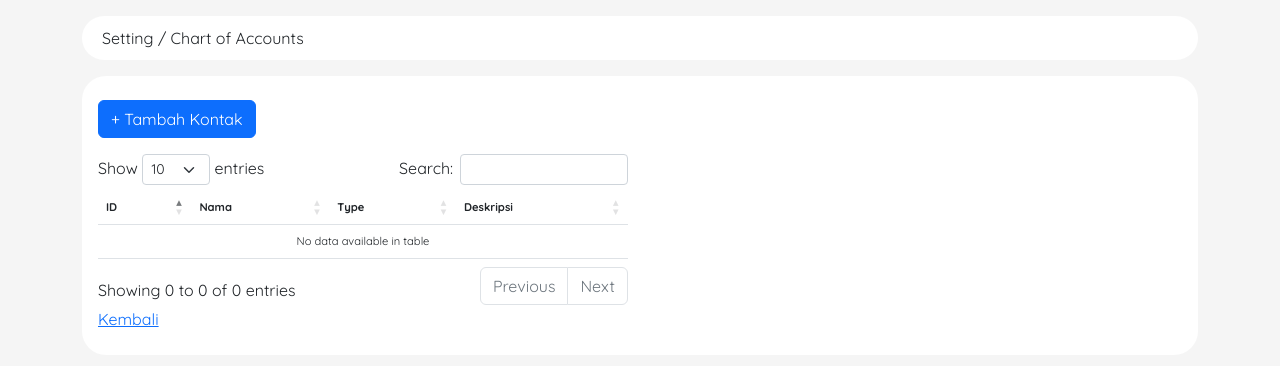
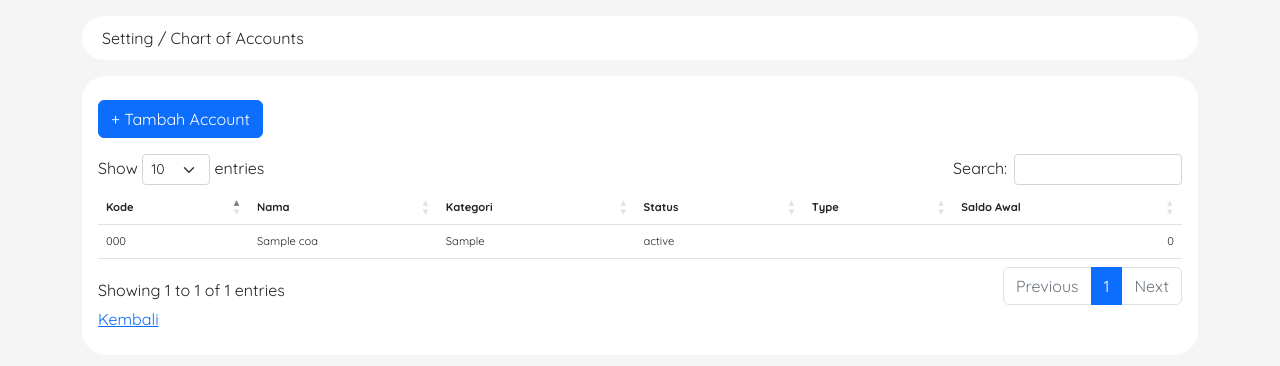
Before and after one commit to fendnugraha/jour, a CodeIgniter app: page /jour/index.php/setting/accounts in a window 1280 px wide. Shown: the part 35-401 px from the top of the page. Run offline with CodeIgniter, Linux system fonts and the light colour scheme; the visitor is signed in with stand-in values (Sample User, id 1); tables that the repository leaves empty or names only in its code hold one stand-in row (values such as "Sample post"); data that the repository does not hold is empty; some libraries are stand-ins or nearby versions.

Commit message:
tambah input jurnal belum beres

```diff
--- a/application/controllers/Setting.php
+++ b/application/controllers/Setting.php
@@ -174,9 +174,60 @@
 
     public function accounts()
     {
-        $data['title'] = 'Setting / Chart of Accounts';
-        $this->load->view('include/header', $data);
-        $this->load->view('setting/accounts', $data);
-        $this->load->view('include/footer');
+        $data['acc_coa'] = $this->db->get('acc_coa')->result_array();
+        $data['accounts'] = $this->db->get('accounts')->result_array();
+
+        $this->form_validation->set_rules('acc_name', 'Nama Akun', 'required|alpha_numeric_spaces|max_length[60]|is_unique[acc_coa.acc_name]');
+        $this->form_validation->set_rules('main_acc', 'Kategori', 'required');
+        $this->form_validation->set_rules('st_balance', 'Saldo Awal', 'required|numeric');
+
+        if ($this->form_validation->run() == false) {
+            $data['title'] = 'Setting / Chart of Accounts';
+            $this->load->view('include/header', $data);
+            $this->load->view('setting/accounts', $data);
+            $this->load->view('include/footer');
+        } else {
+            $this->_addaccount();
+        }
+    }
+
+    public function _addaccount()
+    {
+        $main_acc = $this->input->post('main_acc');
+        $accounts = $this->db->get_where('accounts', ['nama' => $main_acc])->row_array();
+        $querycode = "SELECT MAX(RIGHT(acc_code,3)) AS kd_max FROM acc_coa
+                    WHERE main_acc = '$main_acc'";
+        $q = $this->db->query($querycode);
+        if ($q->num_rows() > 0) {
+            $k = $q->row_array();
+            $tmp = ((int) $k['kd_max']) + 1;
+            $new_code = $accounts['kode'] . "-"  . sprintf("%03s", $tmp);
+        } else {
+            $new_code = $accounts['kode'] . "."  . "001";
+        }
+
+        $data = [
+            'id' => null,
+            'acc_code' => $new_code,
+            'acc_name' => $this->input->post('acc_name'),
+            'main_acc' => $main_acc,
+            'status' => $accounts['status'],
+            'type' => $accounts['type'],
+            'st_balance' => $this->input->post('st_balance')
+        ];
+
+        if ($this->db->insert('acc_coa', $data)) {
+            $this->session->set_flashdata('message', '<div class="alert alert-success alert-dismissible fade show" role="alert">
+                <strong>Success!</strong> Account COA Berhasil ditambahkan.
+                <button type="button" class="btn-close" data-bs-dismiss="alert" aria-label="Close"></button>
+            </div>');
+            redirect('setting/accounts');
+        } else {
+            $this->session->set_flashdata('message', '<div class="alert alert-danger alert-dismissible fade show" role="alert">
+                <strong>Success!</strong> Penambahan account COA gagal, silahkan dicek kembali !.
+                <button type="button" class="btn-close" data-bs-dismiss="alert" aria-label="Close"></button>
+            </div>');
+            redirect('setting/accounts');
+        };
     }
 }
--- a/application/views/include/header.php
+++ b/application/views/include/header.php
@@ -36,6 +36,8 @@
                         <ul class="dropdown-menu">
                             <li><a class="dropdown-item" href="<?= base_url('purchase'); ?>">Pembelian</a></li>
                             <li><a class="dropdown-item" href="<?= base_url('sales'); ?>">Penjualan</a></li>
+                            <li><a class="dropdown-item" href="<?= base_url('finance/kas'); ?>">Kas</a></li>
+                            <li><a class="dropdown-item" href="<?= base_url('finance/jurnal'); ?>">Jurnal</a></li>
                         </ul>
                     </li>
                     <li class="nav-item">
--- a/application/views/setting/accounts.php
+++ b/application/views/setting/accounts.php
@@ -3,127 +3,88 @@
         <div class="row">
             <div class="col-sm">
                 <div class="control-nav mb-3">
-                    <button type="button" class="btn btn-primary" data-bs-toggle="modal" data-bs-target="#addContact">
-                        + Tambah Kontak
+                    <button type="button" class="btn btn-primary" data-bs-toggle="modal" data-bs-target="#addAccounts">
+                        + Tambah Account
                     </button>
                 </div>
                 <table class="table display">
                     <thead>
                         <tr>
-                            <th>ID</th>
+                            <!-- <th>ID</th> -->
+                            <th>Kode</th>
                             <th>Nama</th>
+                            <th>Kategori</th>
+                            <th>Status</th>
                             <th>Type</th>
-                            <th>Deskripsi</th>
+                            <th>Saldo Awal</th>
                         </tr>
                     </thead>
                     <tbody>
-                        <?php foreach ($contact as $ct) {; ?>
+                        <?php foreach ($acc_coa as $coa) {; ?>
                             <tr>
-                                <td><?= $ct['id']; ?></td>
-                                <td><?= $ct['nama']; ?></td>
-                                <td><?= $ct['type']; ?></td>
-                                <td><?= $ct['keterangan']; ?></td>
+                                <!-- <td><?= $coa['id']; ?></td> -->
+                                <td><?= $coa['acc_code']; ?></td>
+                                <td><?= $coa['acc_name']; ?></td>
+                                <td><?= $coa['main_acc']; ?></td>
+                                <td><?= $coa['status']; ?></td>
+                                <td><?= $coa['type']; ?></td>
+                                <td class="text-end"><?= number_format($coa['st_balance']); ?></td>
                             </tr>
                         <?php }; ?>
                     </tbody>
                 </table>
-
                 <a href="<?= base_url('setting'); ?>">Kembali</a>
             </div>
-            <div class="col-sm">
-                <?= $this->session->flashdata('message'); ?>
-            </div>
+
         </div>
     </div>
 </div>
-
-
+<?= $this->session->flashdata('message'); ?>
 
 
 
 <!-- Modal -->
-<div class="modal fade" id="addContact" tabindex="-1" aria-labelledby="exampleModalLabel" aria-hidden="true">
-    <div class="modal-dialog">
+<div class="modal fade" id="addAccounts" tabindex="-1" aria-labelledby="exampleModalLabel" aria-hidden="true">
+    <div class="modal-dialog modal-lg">
         <div class="modal-content">
             <div class="modal-header">
-                <h1 class="modal-title fs-5" id="exampleModalLabel">Tambah Kategori</h1>
+                <h1 class="modal-title fs-5" id="exampleModalLabel">Tambah Account</h1>
                 <button type="button" class="btn-close" data-bs-dismiss="modal" aria-label="Close"></button>
             </div>
             <div class="modal-body">
-                <form action="<?= base_url('setting/addContact'); ?>" method="post">
-                    <div class="mb-1 row">
-                        <label for="ct_name" class="col-sm col-form-label">Nama Kontak</label>
+                <form action="<?= base_url('setting/accounts'); ?>" method="post">
+                    <div class="mb-3 row">
+                        <label for="acc_name" class="col-sm col-form-label">Nama Kontak</label>
                         <div class="col-sm-8">
-                            <input type="text" class="form-control" name="ct_name" id="ct_name" value="<?= set_value('ct_name'); ?>">
+                            <input type="text" class="form-control" name="acc_name" id="acc_name" value="<?= set_value('acc_name'); ?>">
                             <div class="form-text">Maksimal 60 Karakter</div>
                         </div>
                     </div>
-                    <div class="mb-1 row">
-                        <label for="catprefix" class="col-sm col-form-label">Type</label>
-                        <div class="col-sm-6">
-                            <select class="form-control" name="ct_type" id="ct_type">
-                                <option value="Konsumen">Konsumen</option>
-                                <option value="Supplier">Supplier</option>
+                    <div class="mb-3 row">
+                        <label for="main_acc" class="col-sm col-form-label">Type</label>
+                        <div class="col-sm-8">
+                            <select class="form-control" name="main_acc" id="main_acc">
+                                <option value="">Pilih Kategori</option>
+                                <?php foreach ($accounts as $acc) {; ?>
+                                    <option value="<?= $acc['nama']; ?>"><?= $acc['nama'] . " - " . $acc['kode']; ?></option>
+                                <?php }; ?>
                             </select>
                         </div>
                     </div>
-                    <div class="mb-1 row">
-                        <label for="ct_desc" class="col-sm col-form-label">Deskripsi</label>
+                    <div class="mb-3 row">
+                        <label for="st_balance" class="col-sm col-form-label">Saldo Awal</label>
                         <div class="col-sm-8">
-                            <textarea type="text" class="form-control" name="ct_desc" id="ct_desc" value="<?= set_value('ct_desc'); ?>">
-                            </textarea>
+                            <input type="number" class="form-control" name="st_balance" id="st_balance" value="<?= set_value('st_balance'); ?>">
                         </div>
                     </div>
             </div>
             <div class="modal-footer">
                 <button type="button" class="btn btn-secondary" data-bs-dismiss="modal">Close</button>
                 <button type="submit" class="btn btn-primary">Save changes</button>
+                <?php echo validation_errors('<div class="alert alert-warning alert-dismissible fade show error" role="alert">', '<button type="button" class="btn-close" data-bs-dismiss="alert" aria-label="Close"></button>
+        </div>'); ?>
             </div>
         </div>
         </form>
     </div>
 </div>
-
-
-<!-- Modal -->
-<div class="modal fade" id="addContact" tabindex="-1" aria-labelledby="exampleModalLabel" aria-hidden="true">
-    <div class="modal-dialog">
-        <div class="modal-content">
-            <div class="modal-header">
-                <h1 class="modal-title fs-5" id="exampleModalLabel">Tambah Kategori</h1>
-                <button type="button" class="btn-close" data-bs-dismiss="modal" aria-label="Close"></button>
-            </div>
-            <div class="modal-body">
-                <form action="<?= base_url('setting/addContact'); ?>" method="post">
-                    <div class="mb-1 row">
-                        <label for="ct_name" class="col-sm col-form-label">Nama Kontak</label>
-                        <div class="col-sm-8">
-                            <input type="text" class="form-control" name="ct_name" id="ct_name" value="<?= set_value('ct_name'); ?>">
-                            <div class="form-text">Maksimal 60 Karakter</div>
-                        </div>
-                    </div>
-                    <div class="mb-1 row">
-                        <label for="catprefix" class="col-sm col-form-label">Type</label>
-                        <div class="col-sm-6">
-                            <select class="form-control" name="ct_type" id="ct_type">
-                                <option value="Konsumen">Konsumen</option>
-                                <option value="Supplier">Supplier</option>
-                            </select>
-                        </div>
-                    </div>
-                    <div class="mb-1 row">
-                        <label for="ct_desc" class="col-sm col-form-label">Deskripsi</label>
-                        <div class="col-sm-8">
-                            <textarea type="text" class="form-control" name="ct_desc" id="ct_desc" value="<?= set_value('ct_desc'); ?>">
-                            </textarea>
-                        </div>
-                    </div>
-            </div>
-            <div class="modal-footer">
-                <button type="button" class="btn btn-secondary" data-bs-dismiss="modal">Close</button>
-                <button type="submit" class="btn btn-primary">Save changes</button>
-            </div>
-        </div>
-        </form>
-    </div>
-</div>
```
Also changed, not shown: application/controllers/Finance.php (+56 -0 lines), application/controllers/Home.php (+21 -0 lines), application/models/Finance_model.php (added, +24 -0 lines), application/views/finance/addjournal.php (added, +64 -0 lines), application/views/finance/jurnal.php (added, +114 -0 lines), application/views/home/dashboard.php (+14 -0 lines).
